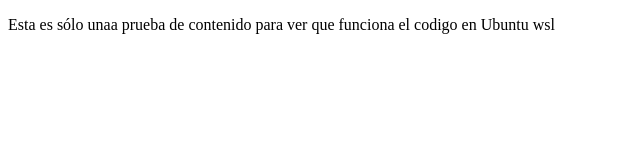
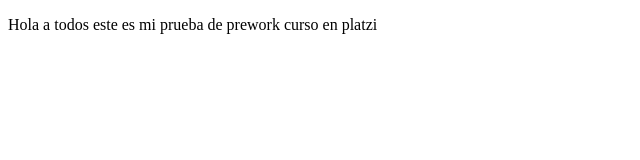
Before and after one commit to dannomtp/CursoPrework, a plain HTML site: page index.html in a window 1280 px wide. Shown: the whole page, without its empty margins (0-640 px from the left). Drawn offline with Linux system fonts and the light colour scheme.

Commit message:
cambios agregados en visual

```diff
--- a/index.html
+++ b/index.html
@@ -7,6 +7,8 @@
     <title>Hola Mundo</title>
 </head>
 <body>
-    <p>Esta es sólo unaa prueba de contenido para ver que funciona el codigo en Ubuntu wsl</p>
+    <p>
+        Hola a todos este es mi prueba de prework curso en platzi
+    </p>
 </body>
 </html>
```
